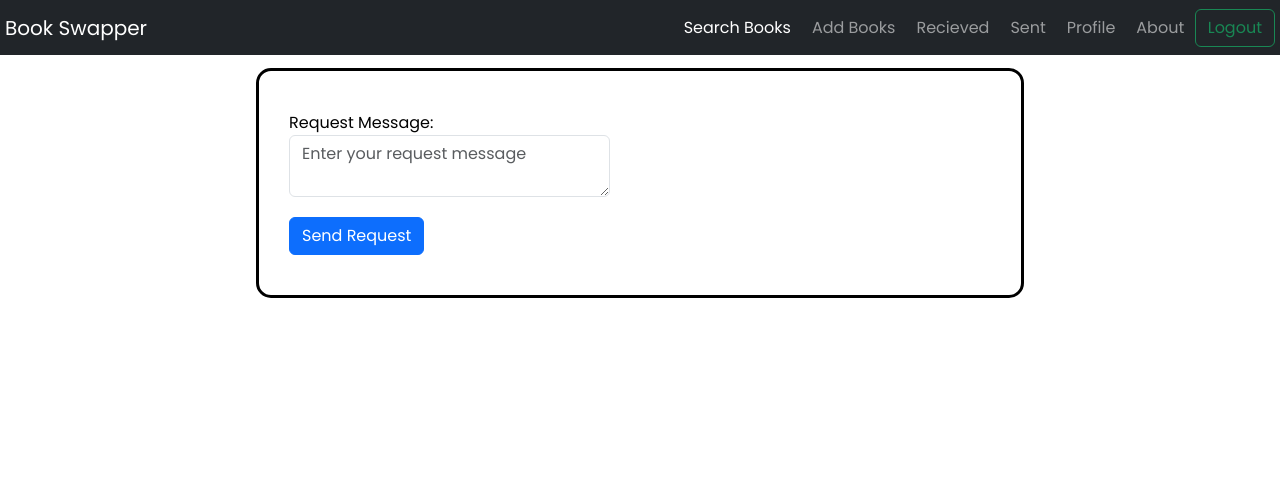
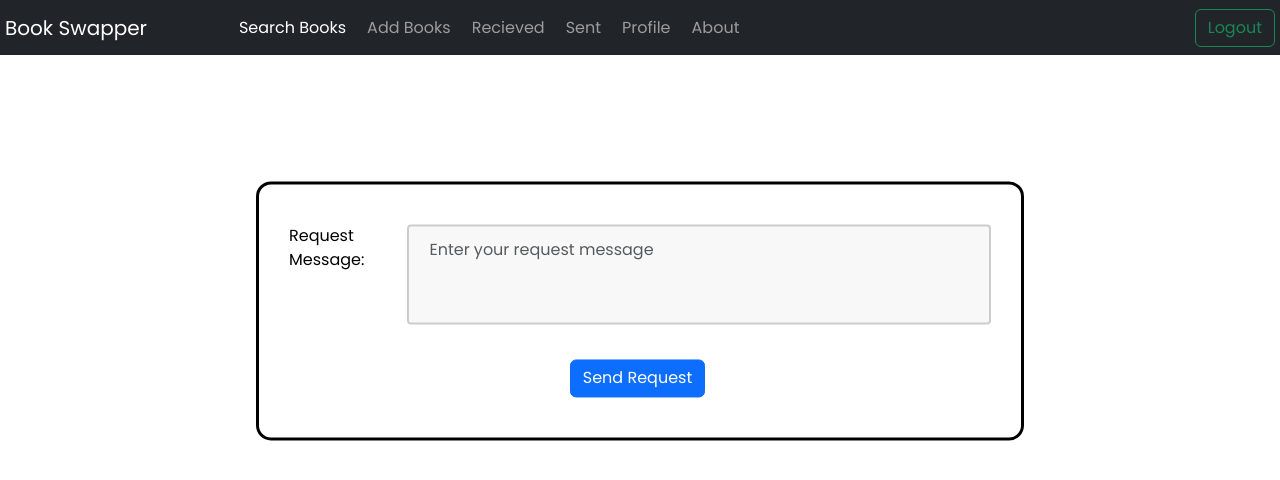
Before and after one commit to Shadow-of-Clocktower/Book-Exchanging-System, a Flask app: page /requestBook/1/1 in a window 1280 px wide. Shown: the top 480 px of the page. Run offline with Flask 3, Linux system fonts and the light colour scheme; the visitor is signed in with stand-in values (Sample User, id 1).

Commit message:
approval features for communications

```diff
--- a/website/templates/myRequests.html
+++ b/website/templates/myRequests.html
@@ -36,7 +36,7 @@
         height: 20%;
         background: #ffffff;
         color: #020202;
-        margin-top: 15%; /* Adjusted margin-top value */
+        margin-top: 35%; /* Adjusted margin-top value */
         margin-left: 50%;
         transform: translate(-50%, -50%);
         box-sizing: border-box;
@@ -105,6 +105,8 @@
                         <p>User: {{ user_names[i] }}</p>
                         <p>Book: {{ book_names[i] }}</p>
                         <p>Message: {{ messages[i] }}</p>
+                        <p>Email: {{ emails[i] }}</p>
+                        <p>PhoneNumber: {{ phonenumbers[i] }}</p>
                     </div>
                     <div class="button-group">
                         <p>Status: {{ status[i] }}</p>
--- a/website/templates/request.html
+++ b/website/templates/request.html
@@ -36,7 +36,7 @@
             height: 20%;
             background: #ffffff;
             color: #020202;
-            margin-top: 10%;
+            margin-top: 20%;
             margin-left: 50%;
             transform: translate(-50%, -50%);
             box-sizing: border-box;
@@ -47,8 +47,25 @@
 
         .content-box input,
         .content-box textarea {
-            width: inherit;
-            margin-bottom: 20px;
+            width: 100%;
+            height: 100px;
+            padding: 12px 20px;
+            box-sizing: border-box;
+            border: 2px solid #ccc;
+            border-radius: 4px;
+            background-color: #f8f8f8;
+            font-size: 16px;
+            resize: none;
+
+        }
+        .form-group{
+            display: flex;
+        }
+
+        .btn{
+            margin-top: 5%;
+            margin-left: 40%;
+            align-self: center;
         }
     </style>
 </head>
--- a/website/templates/requests.html
+++ b/website/templates/requests.html
@@ -36,7 +36,7 @@
             height: 20%;
             background: #ffffff;
             color: #020202;
-            margin-top: 5%;
+            margin-top: 20%;
             margin-left: 50%;
             transform: translate(-50%, -50%);
             box-sizing: border-box;
@@ -104,6 +104,8 @@
                         <p>User: {{ user_names[i] }}</p>
                         <p>Book: {{ book_names[i] }}</p>
                         <p>Message: {{ messages[i] }}</p>
+                        <p>Email: {{ emails[i] }}</p>
+                        <p>PhoneNumber: {{ phonenumbers[i] }}</p>
                     </div>
                     <div class="button-group">
                         {% if status[i] == 'Pending' %}
--- a/website/views.py
+++ b/website/views.py
@@ -82,20 +82,28 @@
 @login_required
 def requests():
     transactions = Transaction.query.filter_by(to_id=current_user.id)
-    # return book info and requested person info via jinjua
+    # return book info and requested person info via jinja
     book_names=[]
     user_names=[]
     messages=[]
     status=[]
     transaction_ids=[]
+    emails=[]
+    phonenumbers=[]
     for transaction in transactions:
         book_names.append(Book.query.filter_by(id=transaction.book_id).first().bookname)
         user_names.append(User.query.filter_by(id=transaction.from_id).first().username)
         messages.append(transaction.message)
         status.append(transaction.status)
         transaction_ids.append(transaction.id)
+        if(transaction.status!="Approved"):
+            emails.append("Hidden!!")
+            phonenumbers.append("Hidden!!")
+        else:
+            emails.append(User.query.filter_by(id=transaction.from_id).first().email)
+            phonenumbers.append(User.query.filter_by(id=transaction.from_id).first().phonenumber)
 
-    return render_template("requests.html", transactions=transactions, book_names=book_names, user_names=user_names, messages=messages, status=status, transaction_ids=transaction_ids)
+    return render_template("requests.html", transactions=transactions, book_names=book_names, user_names=user_names, messages=messages, status=status, transaction_ids=transaction_ids,emails=emails,phonenumbers=phonenumbers)
 
 @views.route('/approve_request/<p1>',methods=['GET','POST'])
 @login_required
@@ -123,18 +131,25 @@
 @login_required
 def myrequests():
     transactions = Transaction.query.filter_by(from_id=current_user.id)
-    # return book info and requested person info via jinjua
+    # return book info and requested person info via jinja
     book_names=[]
     user_names=[]
     messages=[]
     status=[]
     transaction_ids=[]
+    emails = []
+    phonenumbers =[]
     for transaction in transactions:
         book_names.append(Book.query.filter_by(id=transaction.book_id).first().bookname)
         user_names.append(User.query.filter_by(id=transaction.to_id).first().username)
         messages.append(transaction.message)
         status.append(transaction.status)
         transaction_ids.append(transaction.id)
-    print(messages)
+        if(transaction.status!="Approved"):
+            emails.append("Hidden!!")
+            phonenumbers.append("Hidden!!")
+        else:
+            emails.append(User.query.filter_by(id=transaction.from_id).first().email)
+            phonenumbers.append(User.query.filter_by(id=transaction.from_id).first().phonenumber)
 
-    return render_template("myrequests.html", transactions=transactions, book_names=book_names, user_names=user_names, messages=messages, status=status, transaction_ids=transaction_ids)
+    return render_template("myrequests.html", transactions=transactions, book_names=book_names, user_names=user_names, messages=messages, status=status, transaction_ids=transaction_ids,emails=emails,phonenumbers=phonenumbers)
```
